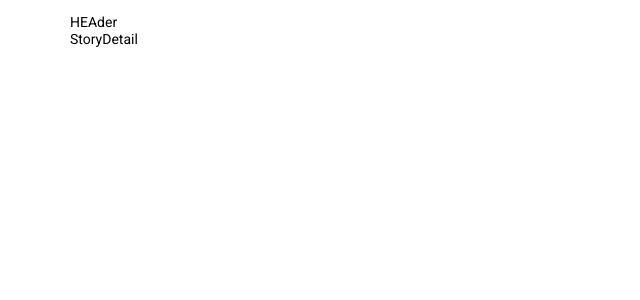
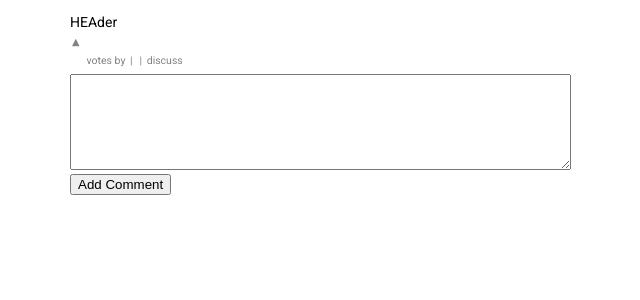
Before and after one commit to meezyart/HackerMeez, a React (Create React App) app: page /item/1 in a window 1280 px wide. Shown: the top 300 px of the page, without its empty margins (120-760 px from the left). Built offline with nearby package versions, Linux system fonts and the light colour scheme; no server answers; the database is empty.

Commit message:
Story Detail Scaffolding, Adjust Story Style

```diff
--- a/src/components/Story.js
+++ b/src/components/Story.js
@@ -1,6 +1,5 @@
 import React, { useEffect, useState, memo } from "react";
 import { Link } from "react-router-dom";
-
 
 import { getStory } from "../services/hnAPI";
 import { mapToTime, mapComment, getSourceUrl } from "../utils";
@@ -21,7 +20,7 @@ export const Story = memo(function Story({ storyId, showRank, index }) {
 
   return (
     <StoryWrapper>
-      <RankWrapper>
+      <RankWrapper className='rank'>
         {showRank && <span>{index}.</span>}
         <VoteButton>&#9650;</VoteButton>
       </RankWrapper>
--- a/src/containers/StoryDetail.js
+++ b/src/containers/StoryDetail.js
@@ -1,5 +1,19 @@
-import React from "react";
+import React, { useEffect, useState } from "react";
+import { useParams } from "react-router";
+import { Story } from "../components/Story";
 
 export default function StoryDetail() {
-  return <div>StoryDetail</div>;
-};
+  const { itemId } = useParams();
+
+  const storyId = itemId;
+
+  return (
+    <>
+      <Story storyId={storyId} />
+      <textarea rows="6" cols="60" />
+      <br />
+      <button>Add Comment</button> <br />
+
+    </>
+  );
+}
--- a/src/styles/GlobalStyle.js
+++ b/src/styles/GlobalStyle.js
@@ -23,5 +23,8 @@ export const MainWrapper = styled.div`
 
 export const StoryListWrapper = styled.div`
   background: #f6f6f0;
-  padding: 1em 0;
+  padding: 1em;
+  .rank{
+    min-width:2.7em;
+  }
 `;
--- a/src/styles/StoryStyle.js
+++ b/src/styles/StoryStyle.js
@@ -2,16 +2,16 @@ import styled from "styled-components";
 
 export const StoryWrapper = styled.div`
   display: flex;
-  padding: 0.25em 1em;
+  padding: 0.25em 0;
   align-items: start;
   color: #828282;
+  margin-bottom: 0.2em;
 `;
 
 export const RankWrapper = styled.div`
   display: flex;
   align-items: center;
   justify-items: end;
-  min-width: 2.5em;
 `;
 
 export const VoteButton = styled.div`
@@ -22,7 +22,7 @@ export const VoteButton = styled.div`
 
 export const LinkWrapper = styled.span`
   font-size: ${props => (props.size ? props.size : ".8em")}
-  a {
+  a{
     margin: 0 0.2em;
     cursor: pointer;
     text-decoration: none;
```
